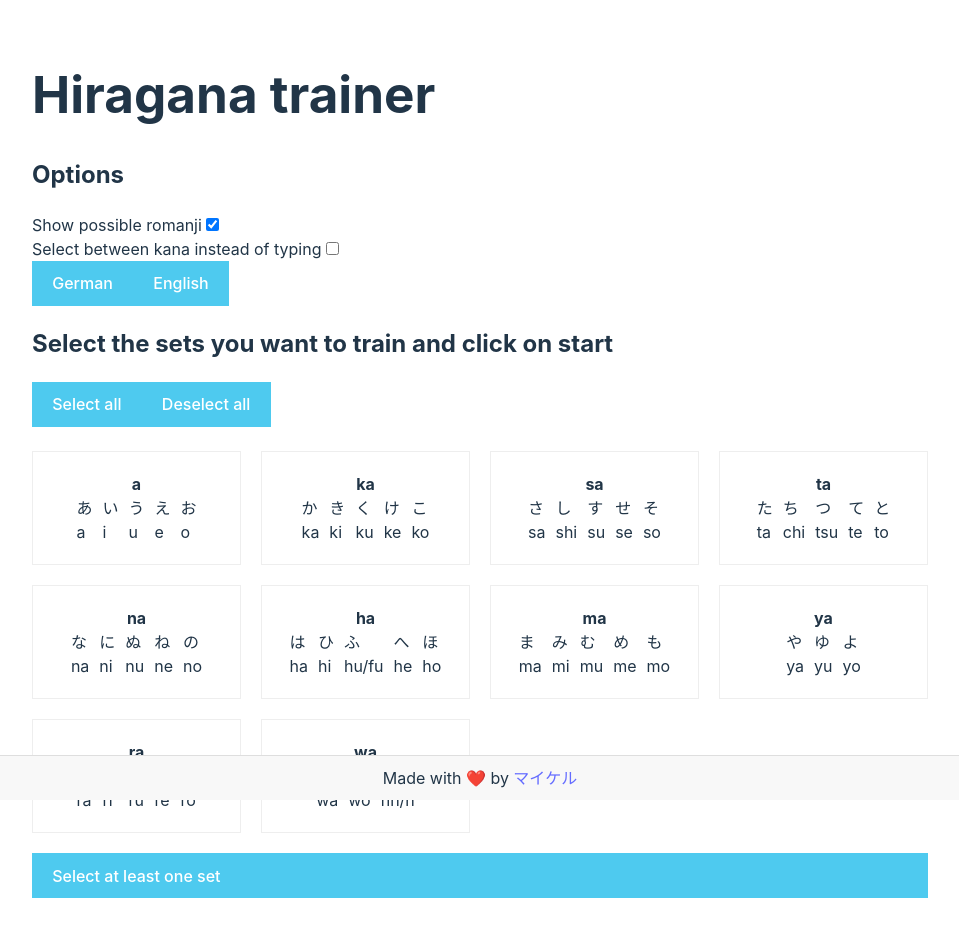
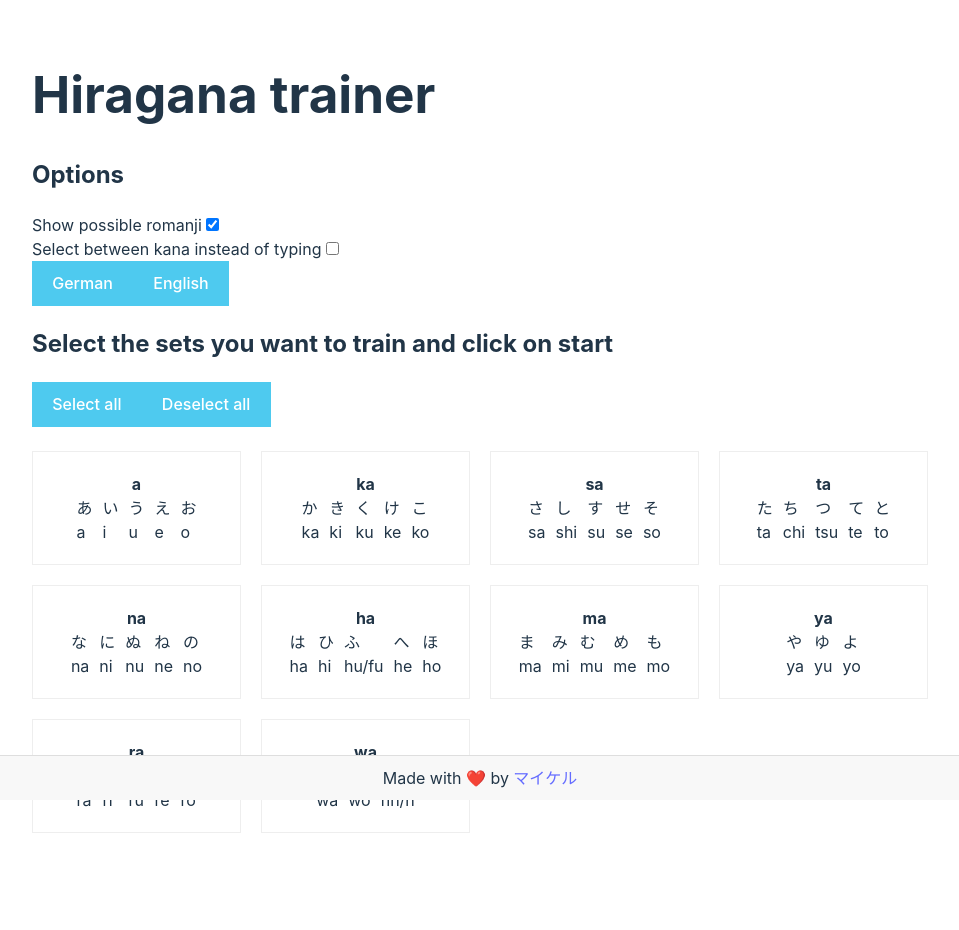
Before and after one commit to maluramichael/hiragana-trainer, a React (Vite) app: page / in a window 1280 px wide. Shown: the whole page, without its empty margins (160-1119 px from the left). After the commit the page ends 885 px from the top, so only its background shows below. Built offline with nearby package versions, Linux system fonts and the light colour scheme.

Commit message:
Fixed a bug where you could start without a selected set

```diff
--- a/src/routes/Welcome/Welcome.jsx
+++ b/src/routes/Welcome/Welcome.jsx
@@ -32,13 +32,13 @@ function Welcome() {
                     setSelectedCharacterSets={selectSets}
                     selectedCharacterSets={selectedSets}
                 />
-                <Link
+                {selectedSets.length > 0 && <Link
                     className={'button full-width'}
                     to={'/train/' + selectedSets.join(',')}
                     disabled={selectedSets.length <= 0}
                 >
-                    {selectedSets.length <= 0 ? t('Select at least one set') : t('Start')}
-                </Link>
+                    {t('Start')}
+                </Link>}
             </div>
         </main>
     );
```
